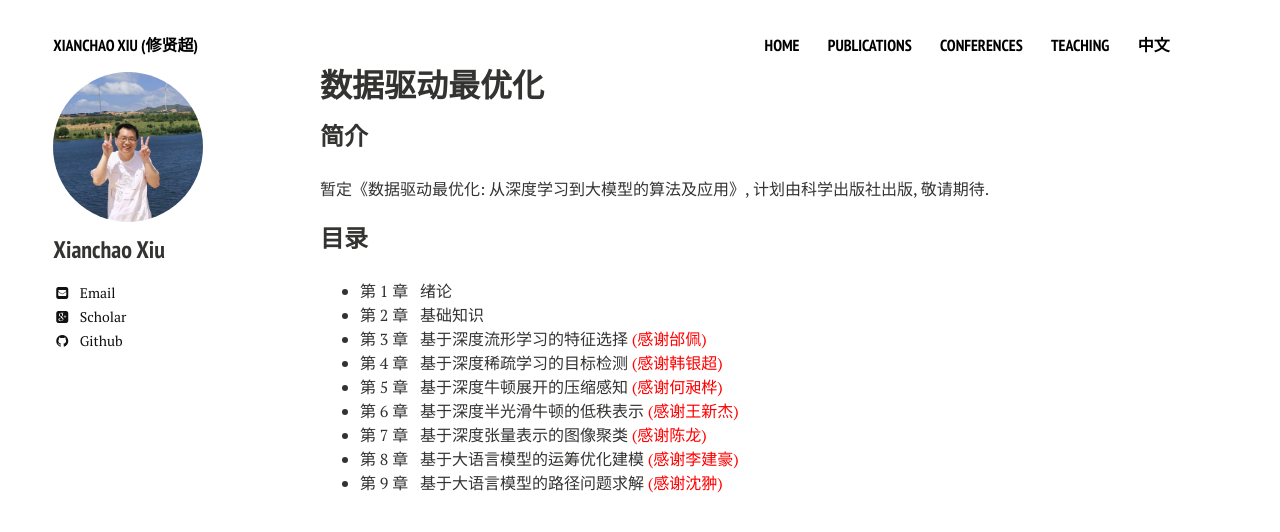
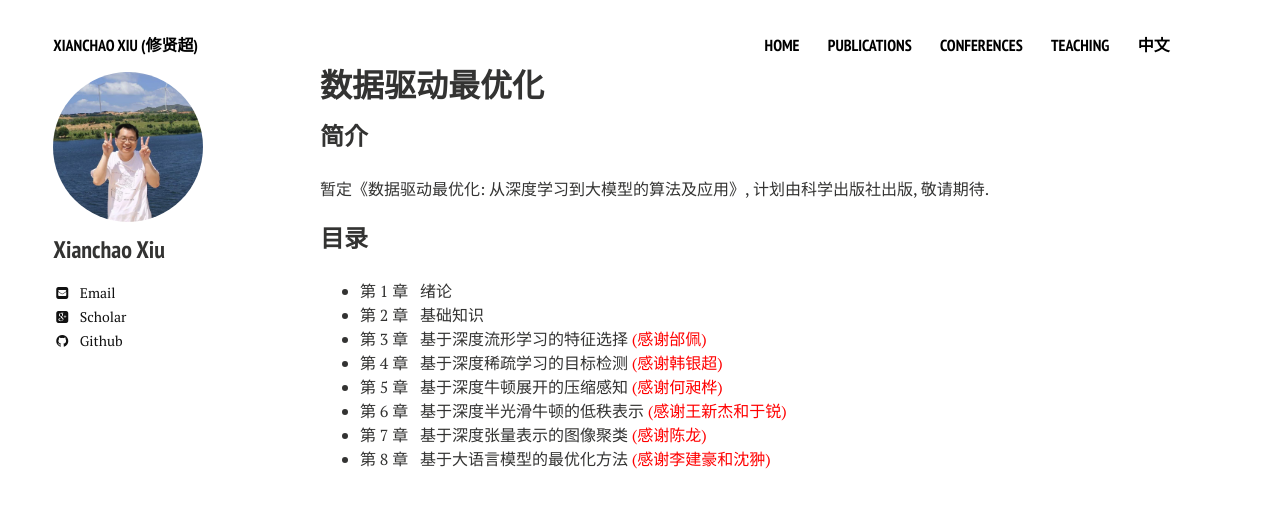
Before and after one commit to xianchaoxiu/xianchaoxiu.github.io, a Jekyll site: the page built from chinese/book/DDO/index.md, in a window 1280 px wide. Shown: the top 532 px of the page. Built offline with Jekyll 4.4.1, drawn with Linux system fonts in a browser that asks for light colours; nearby versions of some CDN libraries.

Commit message:
Update index.md

```diff
--- a/chinese/book/DDO/index.md
+++ b/chinese/book/DDO/index.md
@@ -15,7 +15,6 @@ share: false
   - 第 3 章 &nbsp;  基于深度流形学习的特征选择 <span style="color:#ff0000">(感谢邰佩)</span> <br>
   - 第 4 章 &nbsp;  基于深度稀疏学习的目标检测 <span style="color:#ff0000">(感谢韩银超)</span> <br>
   - 第 5 章 &nbsp;  基于深度牛顿展开的压缩感知 <span style="color:#ff0000">(感谢何昶桦)</span> <br>
-  - 第 6 章 &nbsp;  基于深度半光滑牛顿的低秩表示 <span style="color:#ff0000">(感谢王新杰)</span> <br>
+  - 第 6 章 &nbsp;  基于深度半光滑牛顿的低秩表示 <span style="color:#ff0000">(感谢王新杰和于锐)</span> <br>
   - 第 7 章 &nbsp;  基于深度张量表示的图像聚类 <span style="color:#ff0000">(感谢陈龙)</span> <br>
-  - 第 8 章 &nbsp;  基于大语言模型的运筹优化建模 <span style="color:#ff0000">(感谢李建豪)</span> <br>
-  - 第 9 章 &nbsp;  基于大语言模型的路径问题求解  <span style="color:#ff0000">(感谢沈翀)</span> <br>
+  - 第 8 章 &nbsp;  基于大语言模型的最优化方法 <span style="color:#ff0000">(感谢李建豪和沈翀)</span> <br>
```
